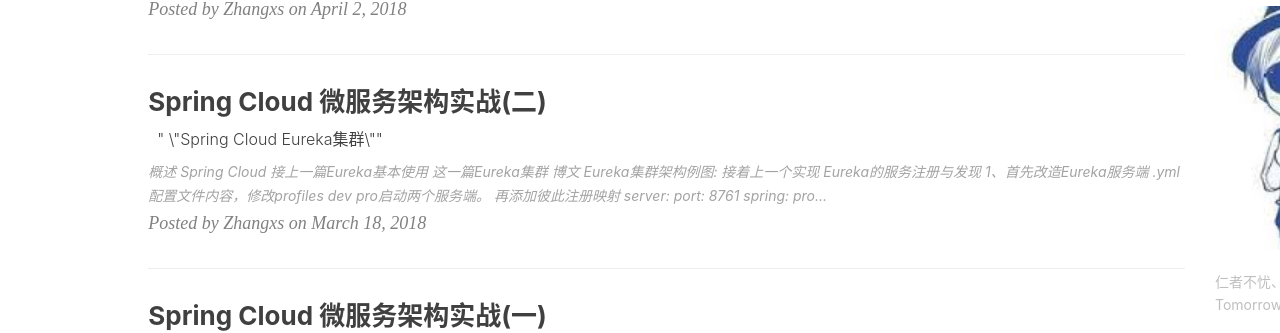
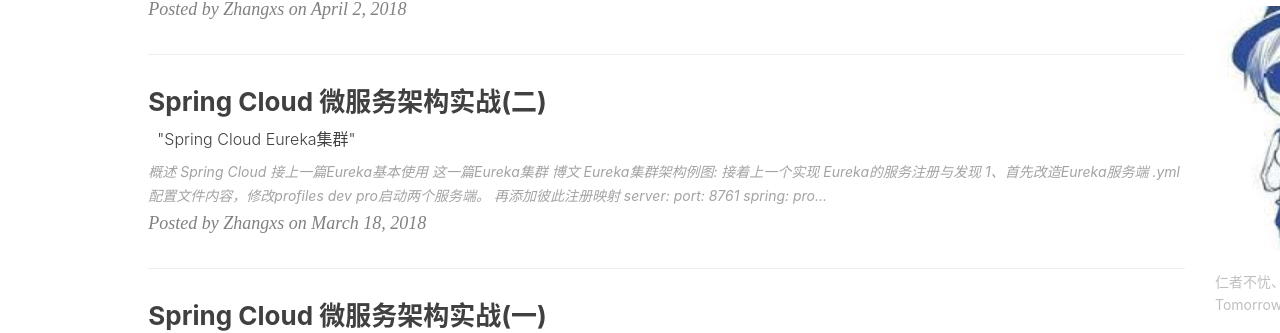
Before and after one commit to mrzhangxisheng/mrzhangxisheng.github.io, a Jekyll site: the page built from index.html, in a window 1280 px wide and 900 px high, scrolled down 489 px. Shown: the part 131-464 px from the top of the window. Built offline with Jekyll 4.4.1, drawn with Linux system fonts in a browser that asks for light colours; nearby versions of some CDN libraries; the list of posts is cut into pages by our own code; comment, search, counter and statistics services are not loaded.

```diff
--- a/_posts/2018-03-18-springcloud_2-2018.markdown
+++ b/_posts/2018-03-18-springcloud_2-2018.markdown
@@ -1,7 +1,7 @@
 ---
 layout:     post
 title:      "Spring Cloud 微服务架构实战(二)"
-subtitle:   " \"Spring Cloud Eureka集群\""
+subtitle:   "Spring Cloud Eureka集群"
 date:       2018-03-18 18:30:00
 author:     "Zhangxs"
 header-img: "null.jpg"
```
